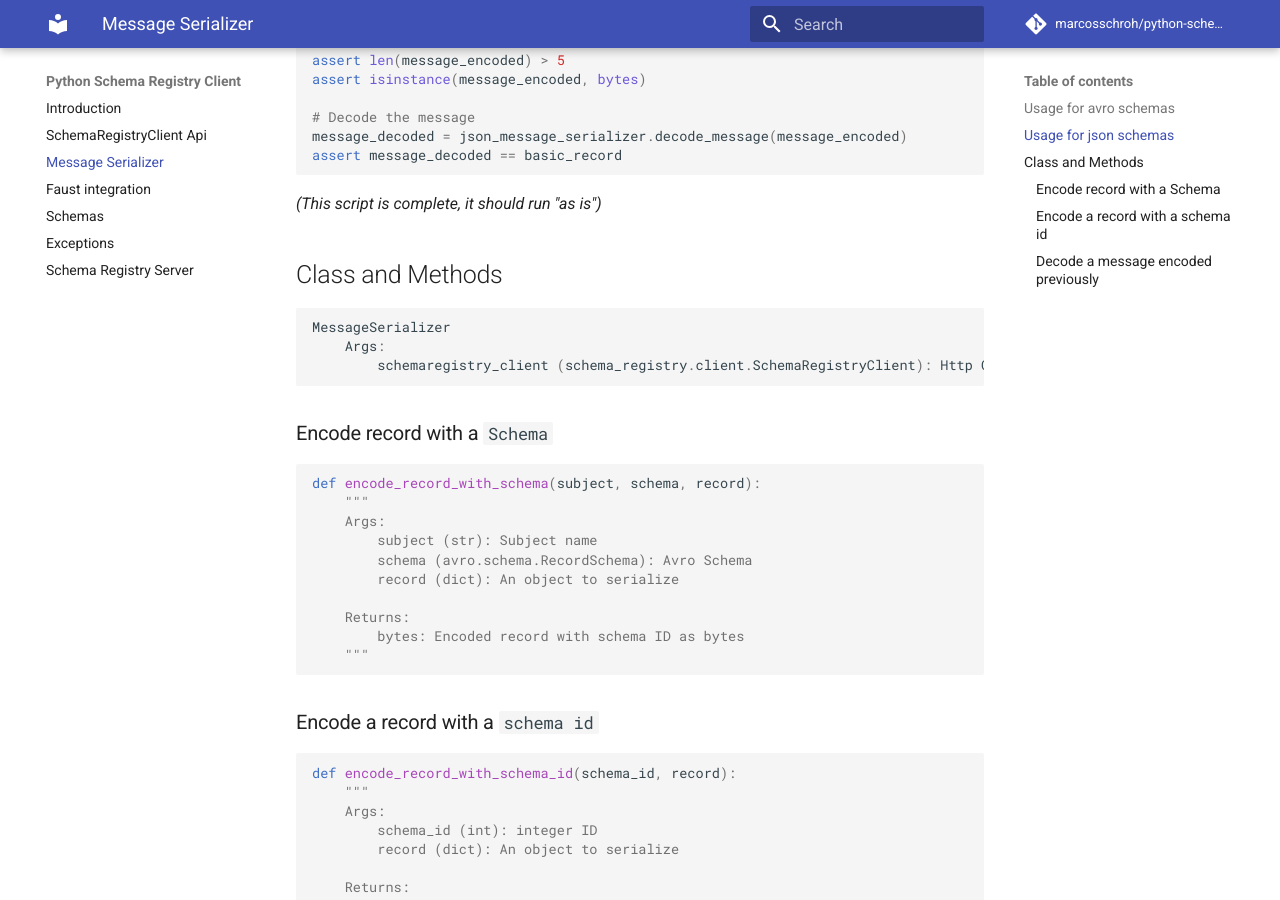
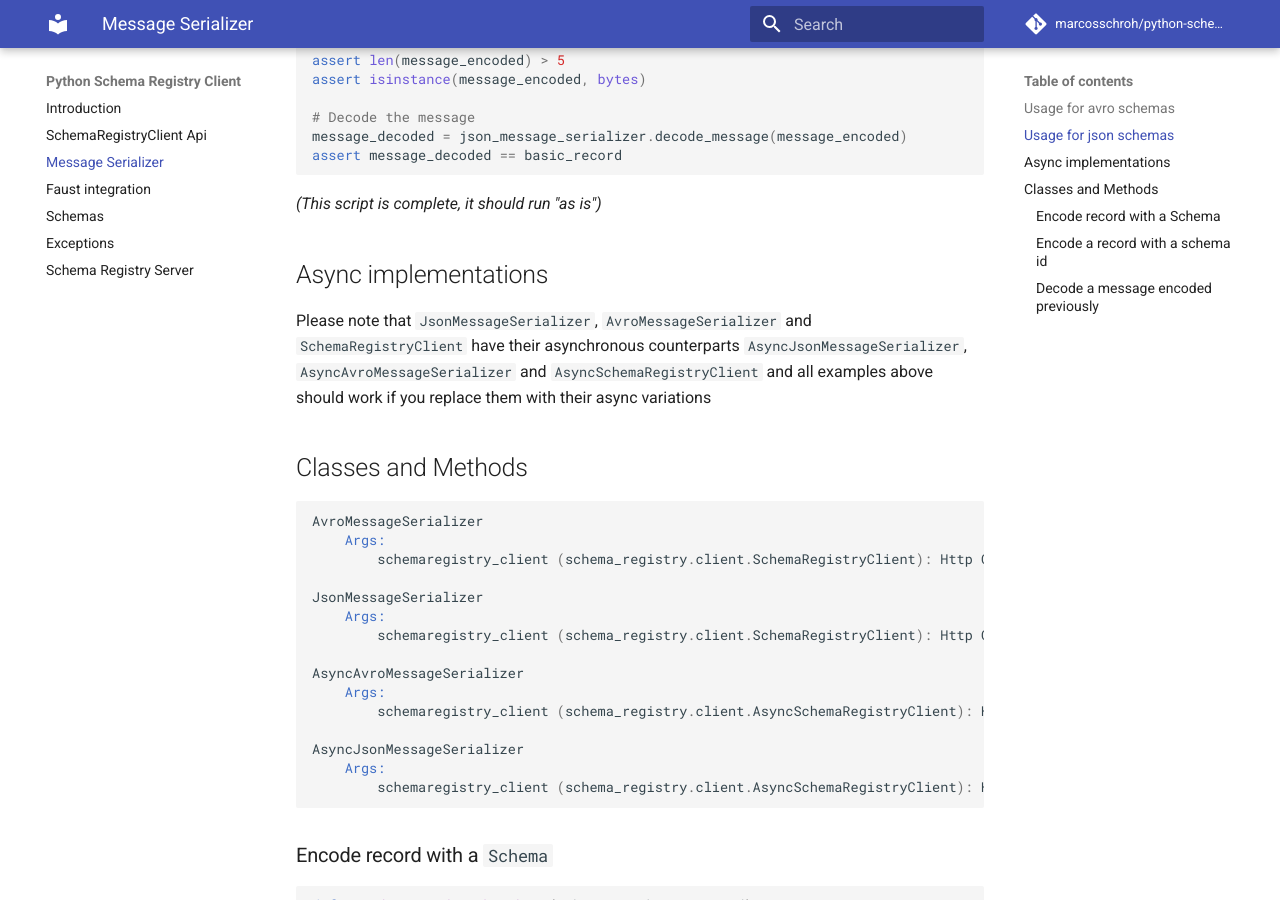
Before and after one commit to marcosschroh/python-schema-registry-client, an MkDocs documentation site: the page built from docs/serializer.md, in a window 1280 px wide and 900 px high, scrolled down 2260 px. Built offline with MkDocs 1.6.1 and Material for MkDocs 9.7.7, drawn with Linux system fonts in a browser that asks for light colours; comment, search, counter and statistics services are not loaded.

Commit message:
Update documentation

````diff
--- a/docs/serializer.md
+++ b/docs/serializer.md
@@ -115,12 +115,30 @@ assert message_decoded == basic_record
 
 *(This script is complete, it should run "as is")*
 
-## Class and Methods
+## Async implementations
 
-```python
-MessageSerializer
+Please note that `JsonMessageSerializer`, `AvroMessageSerializer` and `SchemaRegistryClient` have their asynchronous
+counterparts `AsyncJsonMessageSerializer`, `AsyncAvroMessageSerializer` and `AsyncSchemaRegistryClient` and all
+examples above should work if you replace them with their async variations
+
+## Classes and Methods
+
+```
+AvroMessageSerializer
     Args:
         schemaregistry_client (schema_registry.client.SchemaRegistryClient): Http Client
+
+JsonMessageSerializer
+    Args:
+        schemaregistry_client (schema_registry.client.SchemaRegistryClient): Http Client
+
+AsyncAvroMessageSerializer
+    Args:
+        schemaregistry_client (schema_registry.client.AsyncSchemaRegistryClient): Http Client
+
+AsyncJsonMessageSerializer
+    Args:
+        schemaregistry_client (schema_registry.client.AsyncSchemaRegistryClient): Http Client
 ```
 
 ### Encode record with a `Schema`
````
